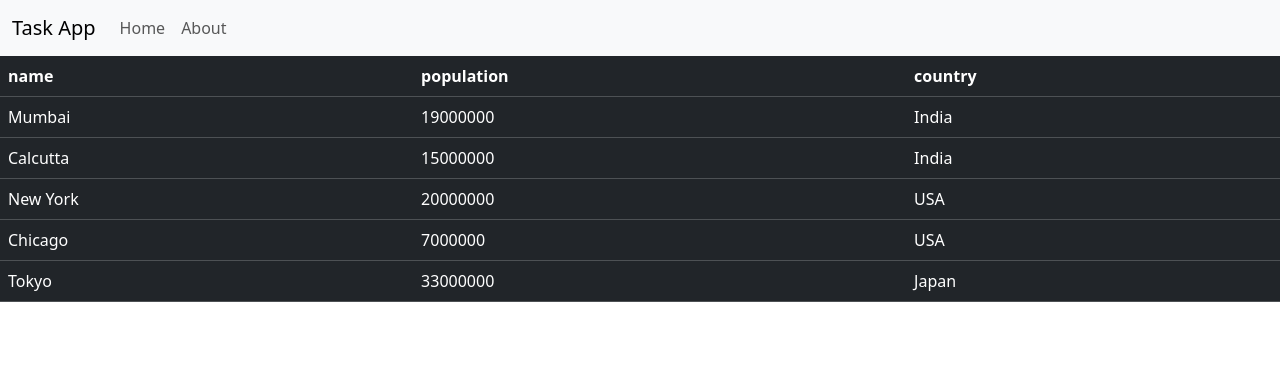
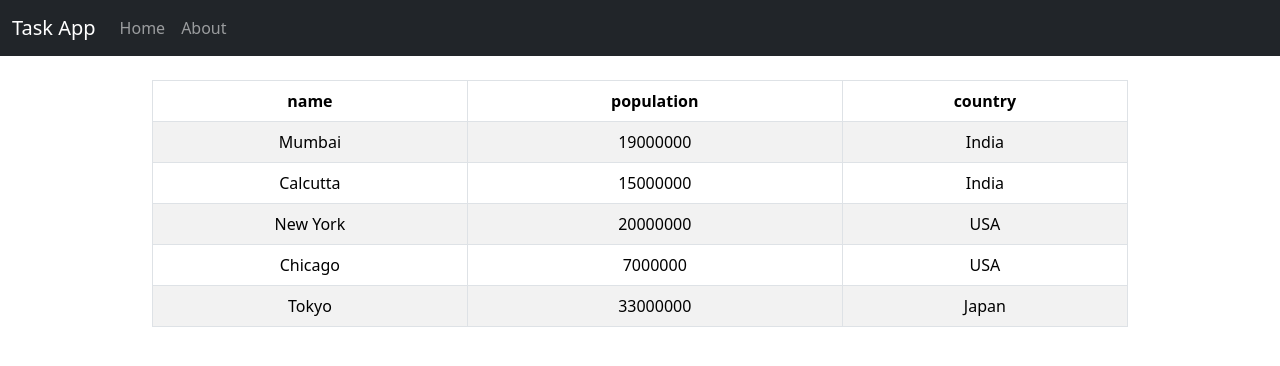
Before and after one commit to DenisListapad94/py_70_django, a Django app: page /tasks/ in a window 1280 px wide. Shown: the top 366 px of the page. Run offline with Django 5.2, Linux system fonts and the light colour scheme.

Commit message:
add templates and entrypoint

```diff
--- a/src/config/settings.py
+++ b/src/config/settings.py
@@ -10,10 +10,9 @@ For the full list of settings and their values, see
 https://docs.djangoproject.com/en/5.2/ref/settings/
 """
 
-from pathlib import Path
-import environ
+
 import os
-from config.env import env,BASE_DIR
+from config.env import env, BASE_DIR
 
 
 # False if not in os.environ because of casting above
--- a/templates/tasks/navigation.html
+++ b/templates/tasks/navigation.html
@@ -1,11 +1,14 @@
-<nav class="navbar navbar-expand-lg bg-body-tertiary">
+<nav class="navbar navbar-expand-lg navbar-dark bg-dark">
   <div class="container-fluid">
 
+    <a class="navbar-brand" href="{% url 'tasks' %}">Task App</a>
 
-    <a class="navbar-brand" href="{% url 'tasks' %}">Task App</a>
-    <button class="navbar-toggler" type="button" data-bs-toggle="collapse" data-bs-target="#navbarText" aria-controls="navbarText" aria-expanded="false" aria-label="Toggle navigation">
+    <button class="navbar-toggler" type="button" data-bs-toggle="collapse"
+            data-bs-target="#navbarText" aria-controls="navbarText"
+            aria-expanded="false" aria-label="Toggle navigation">
       <span class="navbar-toggler-icon"></span>
     </button>
+
     <div class="collapse navbar-collapse" id="navbarText">
       <ul class="navbar-nav me-auto mb-2 mb-lg-0">
         <li class="nav-item">
@@ -16,5 +19,6 @@
         </li>
       </ul>
     </div>
+
   </div>
 </nav>
--- a/templates/tasks/tasks.html
+++ b/templates/tasks/tasks.html
@@ -2,7 +2,30 @@
 
 {% block content %}
 
-<table class="table table-dark table-success table-striped-column">
+<style>
+.table-emerald thead {
+    background-color: #10b981;
+    color: white;
+}
+
+.table-emerald tbody tr:hover {
+    background-color: #d1fae5;
+}
+
+.table-emerald td:hover,
+.table-emerald th:hover {
+    background-color: #6ee7b7;
+}
+
+.table-emerald td,
+.table-emerald th {
+    transition: background-color 0.2s;
+}
+</style>
+
+<div class="container mt-4" style="max-width: 1000px;">
+
+<table class="table table-bordered table-striped text-center table-emerald">
   <thead>
     <tr>
       <th scope="col">name</th>
@@ -10,16 +33,19 @@
       <th scope="col">country</th>
     </tr>
   </thead>
+
   <tbody>
-  {% for city in cities%}
+  {% for city in cities %}
     <tr>
-      <td>{{ city.name }} </td>
+      <td>{{ city.name }}</td>
       <td>{{ city.population }}</td>
       <td>{{ city.country }}</td>
     </tr>
-{% endfor %}
+  {% endfor %}
   </tbody>
+
 </table>
 
+</div>
 
 {% endblock %}
```
Also changed, not shown: 1 other file.
